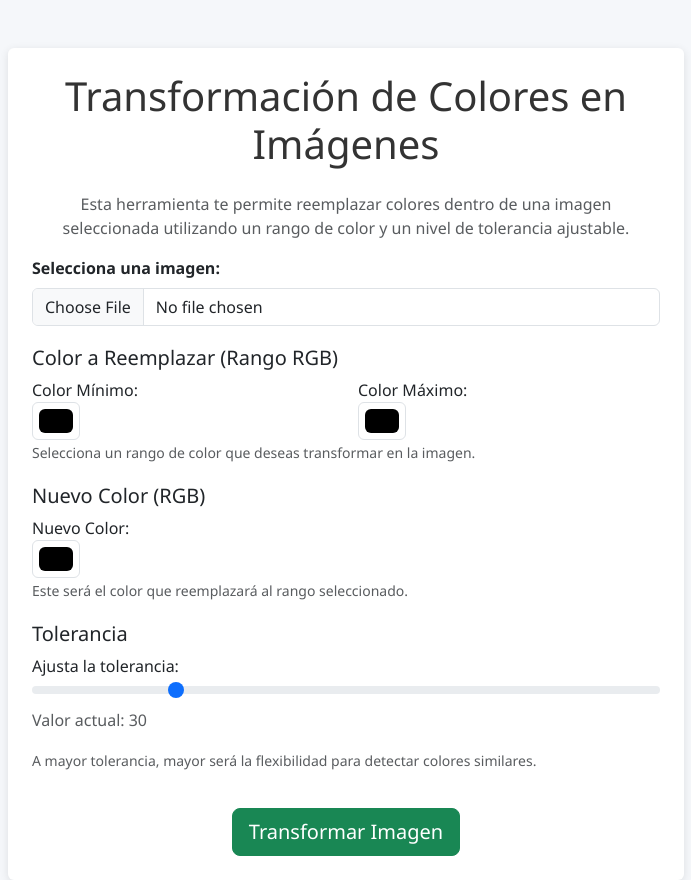
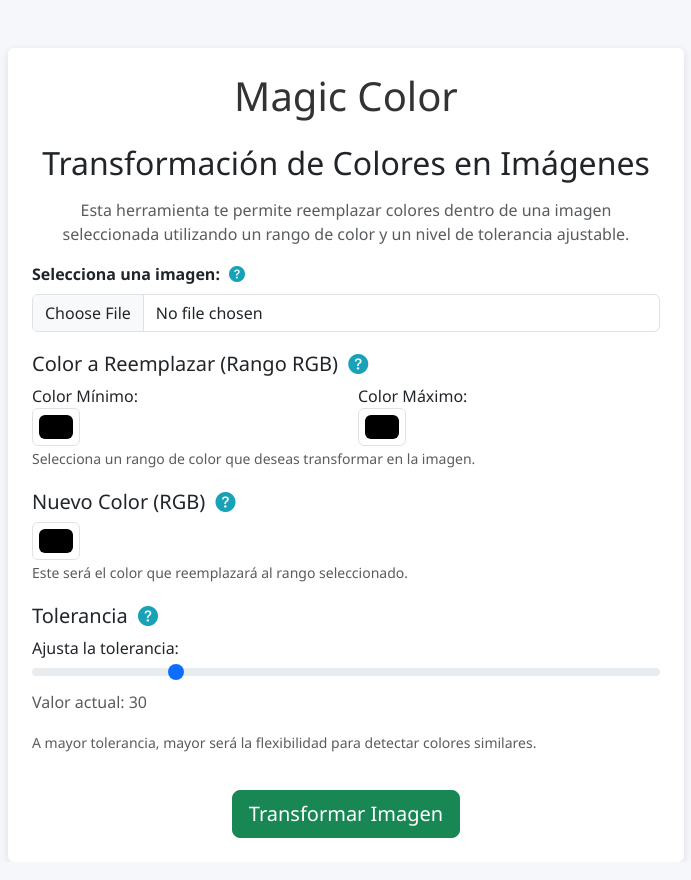
Before and after one commit to Aln22-F3r/Proyecto-Sistemas-Inteligentes, a Flask app: page / in a window 1280 px wide. Shown: the whole page, without its empty margins (294-985 px from the left). After the commit the page ends 838 px from the top, so only its background shows below. Run offline with Flask 3, Linux system fonts and the light colour scheme; some libraries are stand-ins or nearby versions.

Commit message:
Version Final 1.0, Ya todo funciona muy bien, las siguientes actualizaciones solo seran para añadir cosas menores o otras funcionalidades, pero ya todo funciona como debe de ser.

```diff
--- a/templates/index.html
+++ b/templates/index.html
@@ -2,8 +2,9 @@
 <html lang="es">
 <head>
     <meta charset="UTF-8">
-    <title>Transformación de Colores</title>
+    <title>Magic Color</title>
     <link href="https://cdn.jsdelivr.net/npm/bootstrap@5.3.3/dist/css/bootstrap.min.css" rel="stylesheet">
+    <link href="https://cdn.jsdelivr.net/npm/bootstrap-icons@1.10.5/font/bootstrap-icons.css" rel="stylesheet">
     <style>
         body {
             background: #f5f7fa;
@@ -18,9 +19,21 @@
             margin-top: 10px;
             border-radius: 10px;
             border: 1px solid #ccc;
+            transition: opacity 0.4s ease, transform 0.4s ease;
+        }
+        .preview:hover {
+            transform: scale(1.02);
+            opacity: 0.95;
         }
         .form-section {
             margin-bottom: 20px;
+            position: relative;
+        }
+        .form-section h3 .info-icon,
+        .form-section label .info-icon {
+            cursor: pointer;
+            color: #17a2b8;
+            margin-left: 5px;
         }
         .card {
             border: none;
@@ -29,23 +42,33 @@
         h1, h3 {
             color: #333;
         }
+        .btn:disabled {
+            opacity: 0.7;
+        }
     </style>
 </head>
 <body>
     <div class="container mt-5">
         <div class="card p-4">
-            <h1 class="text-center mb-4">Transformación de Colores en Imágenes</h1>
+            <h1 class="text-center mb-4">Magic Color</h1>
+            <h2 class="text-center mb-3">Transformación de Colores en Imágenes</h2>
             <p class="text-center text-muted">Esta herramienta te permite reemplazar colores dentro de una imagen seleccionada utilizando un rango de color y un nivel de tolerancia ajustable.</p>
 
-            <form action="/" method="post" enctype="multipart/form-data">
+            <form id="colorForm" action="/" method="post" enctype="multipart/form-data">
                 <div class="form-section">
-                    <label class="form-label fw-bold">Selecciona una imagen:</label>
+                    <label class="form-label fw-bold">
+                        Selecciona una imagen:
+                        <i class="bi bi-question-circle-fill info-icon" data-bs-toggle="tooltip" title="Selecciona una imagen desde tu dispositivo para procesar."></i>
+                    </label>
                     <input type="file" name="file" class="form-control" accept="image/*" required onchange="previewImage(event)">
                     <img id="imagePreview" class="preview" src="#" alt="Vista previa" style="display: none;">
                 </div>
 
                 <div class="form-section">
-                    <h3 class="h5">Color a Reemplazar (Rango RGB)</h3>
+                    <h3 class="h5">
+                        Color a Reemplazar (Rango RGB)
+                        <i class="bi bi-question-circle-fill info-icon" data-bs-toggle="tooltip" title="Define el rango de color que deseas cambiar en la imagen."></i>
+                    </h3>
                     <div class="row">
                         <div class="col">
                             <label>Color Mínimo:</label>
@@ -60,14 +83,19 @@
                 </div>
 
                 <div class="form-section">
-                    <h3 class="h5">Nuevo Color (RGB)</h3>
-                    <label>Nuevo Color:</label>
+                    <h3 class="h5">
+                        Nuevo Color (RGB)
+                        <i class="bi bi-question-circle-fill info-icon" data-bs-toggle="tooltip" title="Este es el color que reemplazará al rango de color original."></i>
+                    </h3>
                     <input type="color" name="new_rgb" class="form-control form-control-color" required>
                     <small class="text-muted">Este será el color que reemplazará al rango seleccionado.</small>
                 </div>
 
                 <div class="form-section">
-                    <h3 class="h5">Tolerancia</h3>
+                    <h3 class="h5">
+                        Tolerancia
+                        <i class="bi bi-question-circle-fill info-icon" data-bs-toggle="tooltip" title="A mayor tolerancia, se permite mayor variación en los colores detectados."></i>
+                    </h3>
                     <label for="tolerance">Ajusta la tolerancia:</label>
                     <input type="range" id="tolerance" name="tolerance" min="10" max="100" value="30" class="form-range">
                     <p class="text-muted">Valor actual: <span id="toleranceValue">30</span></p>
@@ -75,12 +103,17 @@
                 </div>
 
                 <div class="text-center">
-                    <button type="submit" class="btn btn-success btn-lg mt-3">Transformar Imagen</button>
+                    <button id="submitButton" type="submit" class="btn btn-success btn-lg mt-3">
+                        <span id="spinner" class="spinner-border spinner-border-sm d-none" role="status" aria-hidden="true"></span>
+                        Transformar Imagen
+                    </button>
                 </div>
             </form>
         </div>
     </div>
 
+    <!-- Scripts -->
+    <script src="https://cdn.jsdelivr.net/npm/bootstrap@5.3.3/dist/js/bootstrap.bundle.min.js"></script>
     <script>
         function previewImage(event) {
             const reader = new FileReader();
@@ -95,6 +128,42 @@
         document.getElementById('tolerance').addEventListener('input', function () {
             document.getElementById('toleranceValue').innerText = this.value;
         });
+
+        // Tooltip Bootstrap
+        document.querySelectorAll('[data-bs-toggle="tooltip"]').forEach(el => {
+            new bootstrap.Tooltip(el);
+        });
+
+        // Indicador de carga al enviar el formulario
+        document.getElementById('colorForm').addEventListener('submit', function () {
+            const spinner = document.getElementById('spinner');
+            const button = document.getElementById('submitButton');
+            spinner.classList.remove('d-none');
+            button.disabled = true;
+        });
+
+        // Función para leer el archivo y mostrar la previsualización
+    function previewImage(event) {
+        const reader = new FileReader();
+        reader.onload = function () {
+            const preview = document.getElementById('imagePreview');
+            preview.src = reader.result;
+            preview.style.display = 'block';
+            // Guardar la imagen en sessionStorage
+            sessionStorage.setItem('previewImage', reader.result);
+        };
+        reader.readAsDataURL(event.target.files[0]);
+    }
+
+    // Cuando se carga la página, si hay una imagen en sessionStorage, se carga en la previsualización
+    window.addEventListener('DOMContentLoaded', function () {
+        const storedPreview = sessionStorage.getItem('previewImage');
+        if (storedPreview) {
+            const preview = document.getElementById('imagePreview');
+            preview.src = storedPreview;
+            preview.style.display = 'block';
+        }
+    });
     </script>
 </body>
 </html>
```
Also changed, not shown: templates/result.html (+44 -19 lines), static/images/output.jpg, 1 other file.
